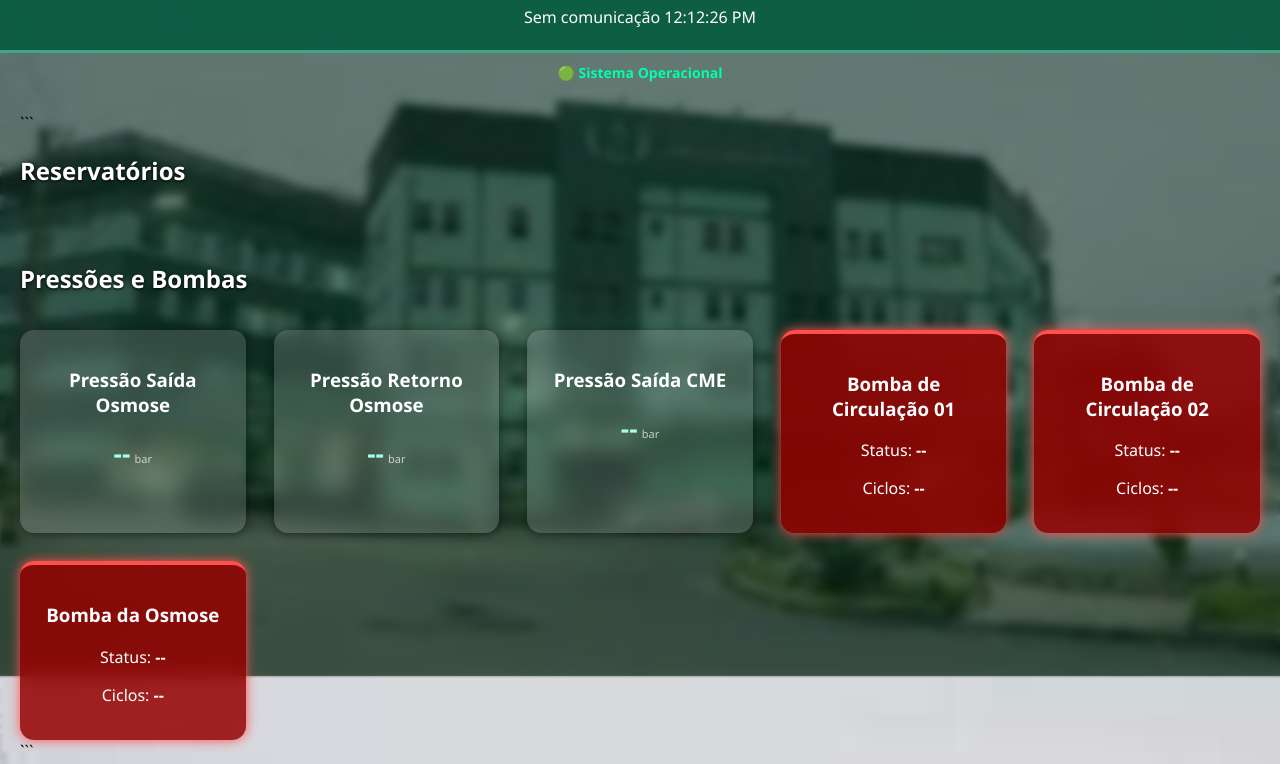
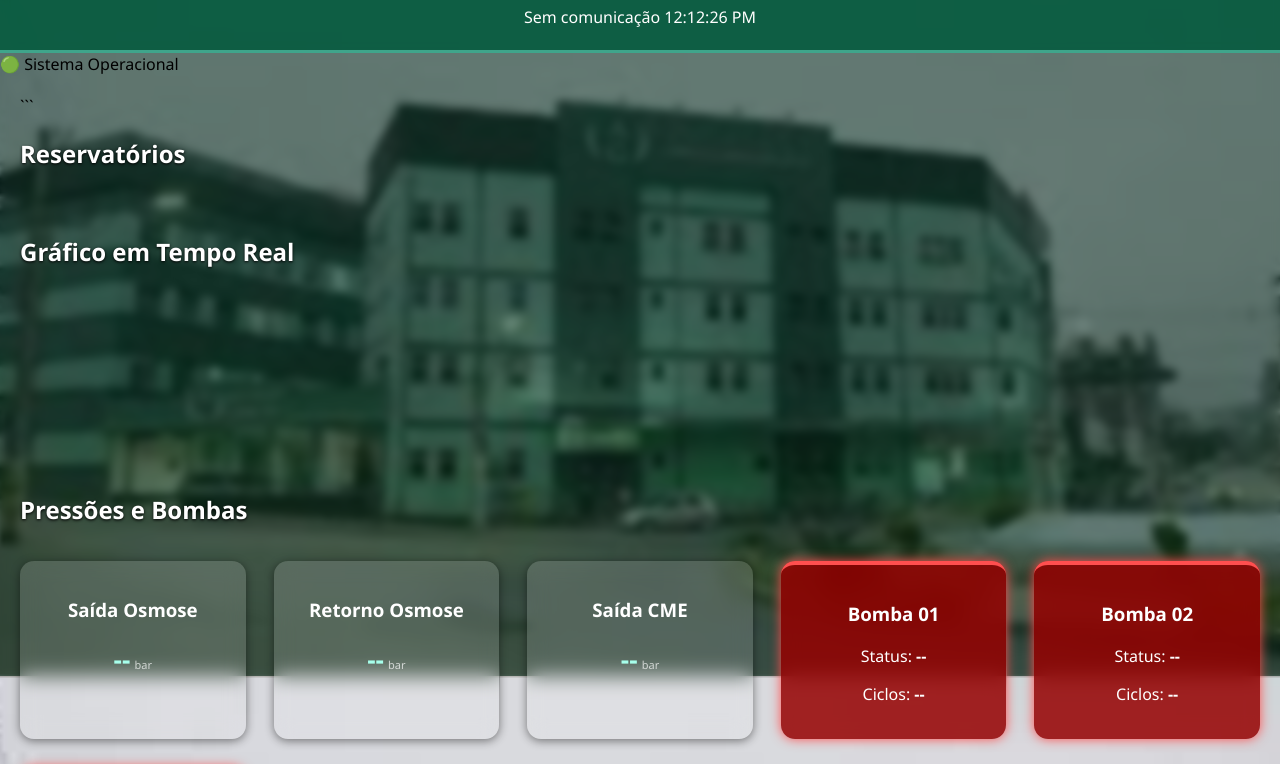
Before and after one commit to edisley1987-afk/hag, a website: page public/dashboard.html in a window 1280 px wide. Shown: the part 124-888 px from the top of the page. Drawn offline with nearby package versions, Linux system fonts and the light colour scheme; no server answers.

Commit message:
dashboard.html

````diff
--- a/public/dashboard.html
+++ b/public/dashboard.html
@@ -8,6 +8,10 @@
 
 ```
 <link rel="stylesheet" href="style.css">
+
+<!-- Chart.js -->
+<script src="https://cdn.jsdelivr.net/npm/chart.js"></script>
+
 <script defer src="dashboard.js"></script>
 ```
 
@@ -17,90 +21,72 @@
 
 <header>
     <div class="header-content">
-        <h1>Hospital Arnaldo Gavazza – Monitoramento de Reservatórios</h1>
+        <h1>Hospital Arnaldo Gavazza – Monitoramento</h1>
         <div id="lastUpdate">Atualizado --:--:--</div>
     </div>
 </header>
 
-<!-- STATUS DO SISTEMA -->
+<!-- STATUS -->
 
-<div id="statusSistema" style="
-    text-align:center;
-    padding:10px;
-    font-weight:bold;
-    font-size:14px;
-    color:#00ffae;
-">
-    🟢 Sistema Operacional
-</div>
+<div id="statusSistema">🟢 Sistema Operacional</div>
+
+<!-- IA PREVISÃO -->
+
+<div id="previsaoIA" class="box-previsao"></div>
 
 <main>
 
 ```
-<!-- ============================ RESERVATÓRIOS ============================ -->
 <h2>Reservatórios</h2>
 
-<!-- ALERTA GLOBAL (CORRIGIDO) -->
+<!-- ALERTA GLOBAL -->
 <div id="alerta-nivelbaixo" class="alerta-global"></div>
 
-<!-- Cards gerados via JS -->
 <div id="reservatoriosContainer"></div>
 
-<!-- ============================ PRESSÕES + BOMBAS ============================ -->
+<h2 style="margin-top:40px">Gráfico em Tempo Real</h2>
+<canvas id="graficoUTI"></canvas>
+
 <h2 style="margin-top:50px">Pressões e Bombas</h2>
 
 <div id="pressaoBombaGrid">
 
-    <!-- ================= PRESSÕES ================= -->
-
+    <!-- PRESSÕES -->
     <div class="card-pressao">
-        <h3>Pressão Saída Osmose</h3>
+        <h3>Saída Osmose</h3>
         <span class="valor-pressao" id="pSaidaOsmose">--</span>
         <span class="unidade"> bar</span>
     </div>
 
     <div class="card-pressao">
-        <h3>Pressão Retorno Osmose</h3>
+        <h3>Retorno Osmose</h3>
         <span class="valor-pressao" id="pRetornoOsmose">--</span>
         <span class="unidade"> bar</span>
     </div>
 
     <div class="card-pressao">
-        <h3>Pressão Saída CME</h3>
+        <h3>Saída CME</h3>
         <span class="valor-pressao" id="pSaidaCME">--</span>
         <span class="unidade"> bar</span>
     </div>
 
-    <!-- ================= BOMBAS ================= -->
-
-    <!-- Bomba 01 -->
+    <!-- BOMBAS -->
     <div class="card-bomba bomba-desligada" id="bomba1">
-        <h3>Bomba de Circulação 01</h3>
+        <h3>Bomba 01</h3>
         <p>Status: <b id="b1Status">--</b></p>
         <p>Ciclos: <b id="b1Ciclos">--</b></p>
-        <div class="alerta-bomba" id="alertaB1" style="display:none">
-            ⚠ Diferença detectada
-        </div>
     </div>
 
-    <!-- Bomba 02 -->
     <div class="card-bomba bomba-desligada" id="bomba2">
-        <h3>Bomba de Circulação 02</h3>
+        <h3>Bomba 02</h3>
         <p>Status: <b id="b2Status">--</b></p>
         <p>Ciclos: <b id="b2Ciclos">--</b></p>
-        <div class="alerta-bomba" id="alertaB2" style="display:none">
-            ⚠ Diferença detectada
-        </div>
     </div>
 
-    <!-- Bomba Osmose -->
     <div class="card-bomba bomba-desligada" id="bomba3">
-        <h3>Bomba da Osmose</h3>
+        <h3>Bomba Osmose</h3>
         <p>Status: <b id="b3Status">--</b></p>
         <p>Ciclos: <b id="b3Ciclos">--</b></p>
-        <div class="alerta-bomba" id="alertaB3" style="display:none">
-            ⚠ Diferença detectada
-        </div>
     </div>
 
 </div>
@@ -109,7 +95,7 @@
 </main>
 
 <footer>
-    Hospital Arnaldo Gavazza — Sistema de Monitoramento © 2025
+    Sistema HAG © 2025
 </footer>
 
 </body>
````
